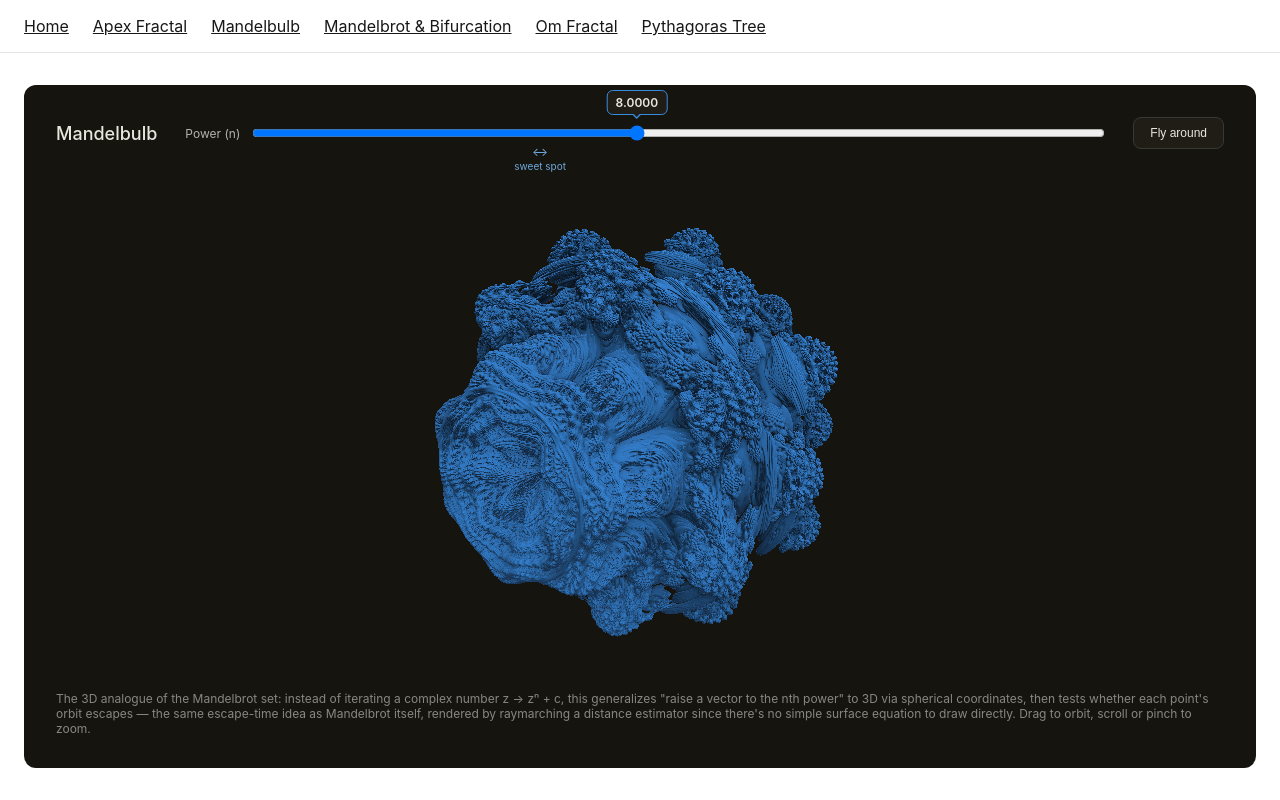
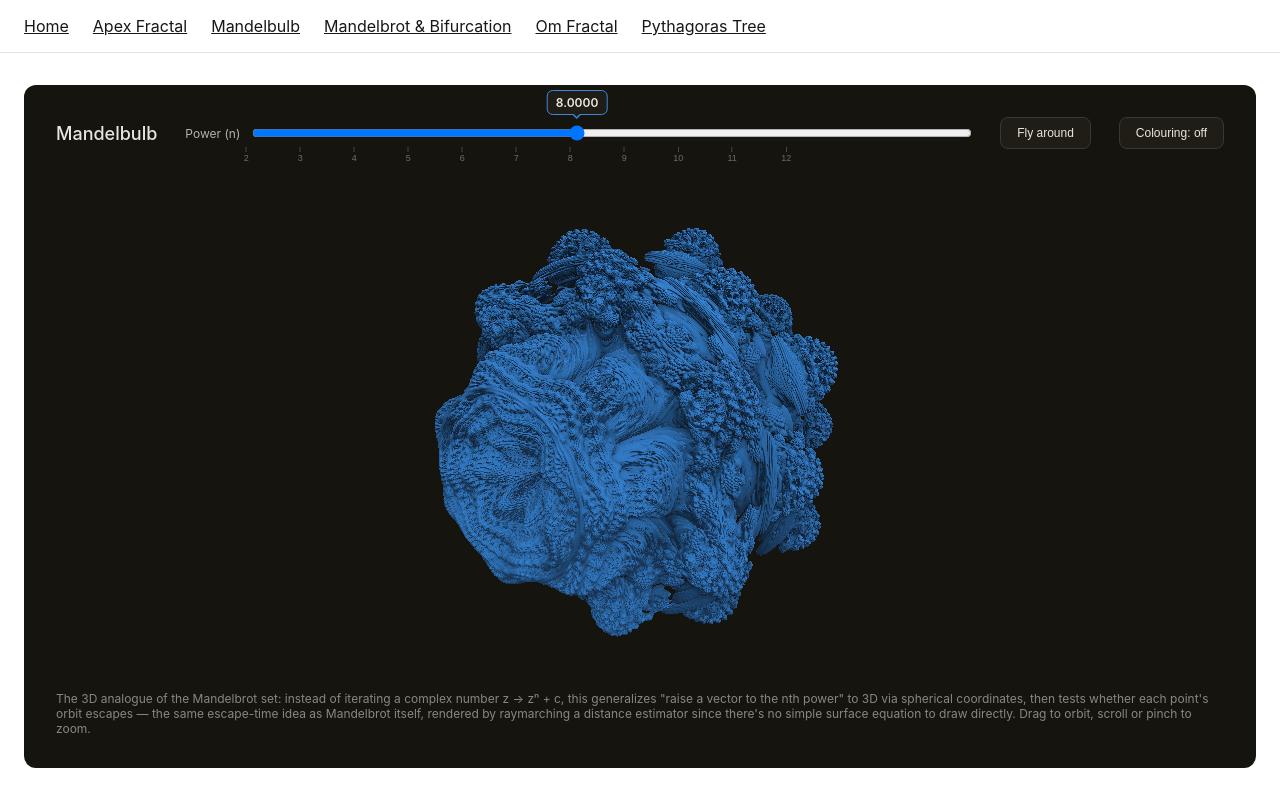
Before and after one commit to Robert-Rendell/robs-fractals, a Next.js app: page /mandelbulb in a window 1280 px wide. Built offline with nearby package versions, Linux system fonts and the light colour scheme.

Commit message:
Add scrollbar markers mandelbulb

```diff
--- a/src/app/mandelbulb/Mandelbulb.tsx
+++ b/src/app/mandelbulb/Mandelbulb.tsx
@@ -8,8 +8,7 @@ type Vec3 = [number, number, number];
 
 const POWER_MIN = 2;
 const POWER_MAX = 69;
-const SWEET_SPOT_MIN = 3;
-const SWEET_SPOT_MAX = 10;
+const POWER_TICKS = [2, 3, 4, 5, 6, 7, 8, 9, 10, 11, 12];
 
 const INITIAL_ROT_X = 0.3;
 const INITIAL_ROT_Y = 0.6;
@@ -63,18 +62,33 @@ export default function Mandelbulb() {
   const powerRef = useRef<HTMLInputElement>(null);
   const powerOutRef = useRef<HTMLSpanElement>(null);
   const powerTooltipRef = useRef<HTMLDivElement>(null);
+  const tickMarksRef = useRef<HTMLDivElement>(null);
   const flyButtonRef = useRef<HTMLButtonElement>(null);
+  const colorButtonRef = useRef<HTMLButtonElement>(null);
 
   useEffect(() => {
     const viewportEl = viewportRef.current;
     const powerInputEl = powerRef.current;
     const powerTooltipEl = powerTooltipRef.current;
+    const tickMarksEl = tickMarksRef.current;
     const flyButtonEl = flyButtonRef.current;
-    if (!viewportEl || !powerInputEl || !powerTooltipEl || !flyButtonEl) return;
+    const colorButtonEl = colorButtonRef.current;
+    if (
+      !viewportEl ||
+      !powerInputEl ||
+      !powerTooltipEl ||
+      !tickMarksEl ||
+      !flyButtonEl ||
+      !colorButtonEl
+    ) {
+      return;
+    }
     const viewport: HTMLDivElement = viewportEl;
     const powerInput: HTMLInputElement = powerInputEl;
     const powerTooltip: HTMLDivElement = powerTooltipEl;
+    const tickMarks: HTMLDivElement = tickMarksEl;
     const flyButton: HTMLButtonElement = flyButtonEl;
+    const colorButton: HTMLButtonElement = colorButtonEl;
 
     let disposed = false;
     const cleanupFns: Array<() => void> = [];
@@ -93,6 +107,7 @@ export default function Mandelbulb() {
       let flying = false;
       let flyRafId = 0;
       let flyTime = 0;
+      let colorful = false;
       const activePointers = new Map<number, { x: number; y: number }>();
       let lastPinchDist: number | null = null;
 
@@ -120,6 +135,7 @@ export default function Mandelbulb() {
         uCamForward: { value: new THREE.Vector3() },
         uPower: { value: power },
         uTanHalfFov: { value: Math.tan(((50 * Math.PI) / 180) / 2) },
+        uColorful: { value: 0 },
       };
 
       const material = new THREE.ShaderMaterial({
@@ -233,11 +249,32 @@ export default function Mandelbulb() {
         positionTooltip();
       }
 
-      const onPowerInput = () => {
-        power = sliderPosToPower(Number(powerInput.value));
+      function updateFromPower() {
         uniforms.uPower.value = power;
         updatePowerDisplay();
         render();
+      }
+
+      const onPowerInput = () => {
+        power = sliderPosToPower(Number(powerInput.value));
+        updateFromPower();
+      };
+
+      // Used by tick-mark clicks (not the slider's own input event) to jump
+      // to a specific power — this is the only path that writes back to
+      // powerInput.value, so live dragging never round-trips through
+      // powerToSliderPos/sliderPosToPower and drifts.
+      function applyPower(newPower: number) {
+        power = newPower;
+        powerInput.value = String(powerToSliderPos(newPower));
+        updateFromPower();
+      }
+
+      const onTickClick = (e: MouseEvent) => {
+        const target = e.target as HTMLElement;
+        const tickEl = target.closest("[data-power]") as HTMLElement | null;
+        if (!tickEl) return;
+        applyPower(Number(tickEl.dataset.power));
       };
 
       function flyStep() {
@@ -267,6 +304,14 @@ export default function Mandelbulb() {
         }
       };
 
+      const onColorToggle = () => {
+        colorful = !colorful;
+        uniforms.uColorful.value = colorful ? 1 : 0;
+        colorButton.textContent = colorful ? "Colouring: on" : "Colouring: off";
+        colorButton.setAttribute("aria-pressed", String(colorful));
+        render();
+      };
+
       renderer.domElement.addEventListener("pointerdown", onPointerDown);
       window.addEventListener("pointermove", onPointerMove);
       window.addEventListener("pointerup", onPointerUp);
@@ -274,6 +319,8 @@ export default function Mandelbulb() {
       renderer.domElement.addEventListener("wheel", onWheel, { passive: false });
       powerInput.addEventListener("input", onPowerInput);
       flyButton.addEventListener("click", onFlyToggle);
+      colorButton.addEventListener("click", onColorToggle);
+      tickMarks.addEventListener("click", onTickClick);
 
       const resizeObserver = new ResizeObserver(() => {
         const width = viewport.clientWidth;
@@ -302,6 +349,8 @@ export default function Mandelbulb() {
         renderer.domElement.removeEventListener("wheel", onWheel);
         powerInput.removeEventListener("input", onPowerInput);
         flyButton.removeEventListener("click", onFlyToggle);
+        colorButton.removeEventListener("click", onColorToggle);
+        tickMarks.removeEventListener("click", onTickClick);
         geometry.dispose();
         material.dispose();
         renderer.dispose();
@@ -336,19 +385,20 @@ export default function Mandelbulb() {
               <div ref={powerTooltipRef} className={styles.tooltip}>
                 8.0000
               </div>
-              <div
-                className={styles.sweetSpot}
-                style={{
-                  left: `${(powerToSliderPos(SWEET_SPOT_MIN) / SLIDER_MAX) * 100}%`,
-                  width: `${
-                    ((powerToSliderPos(SWEET_SPOT_MAX) - powerToSliderPos(SWEET_SPOT_MIN)) /
-                      SLIDER_MAX) *
-                    100
-                  }%`,
-                }}
-              >
-                <span className={styles.sweetSpotArrow}>↔</span>
-                <span>sweet spot</span>
+              <div ref={tickMarksRef} className={styles.tickMarks}>
+                {POWER_TICKS.map((n) => (
+                  <button
+                    key={n}
+                    type="button"
+                    className={styles.tick}
+                    data-power={n}
+                    aria-label={`Set power to ${n}`}
+                    style={{ left: `${(powerToSliderPos(n) / SLIDER_MAX) * 100}%` }}
+                  >
+                    <span className={styles.tickLine} />
+                    <span className={styles.tickLabel}>{n}</span>
+                  </button>
+                ))}
               </div>
             </div>
             <span ref={powerOutRef}>8.0000</span>
@@ -357,10 +407,18 @@ export default function Mandelbulb() {
         <button
           ref={flyButtonRef}
           type="button"
-          className={styles.flyButton}
+          className={styles.toggleButton}
           aria-pressed="false"
         >
           Fly around
+        </button>
+        <button
+          ref={colorButtonRef}
+          type="button"
+          className={styles.toggleButton}
+          aria-pressed="false"
+        >
+          Colouring: off
         </button>
       </div>
       <div ref={viewportRef} className={styles.viewport} />
--- a/src/app/mandelbulb/mandelbulb.module.css
+++ b/src/app/mandelbulb/mandelbulb.module.css
@@ -123,24 +123,51 @@
   margin-top: -1px;
 }
 
-.sweetSpot {
+.tickMarks {
+  display: none;
   position: absolute;
   top: 100%;
   left: 0;
-  margin-top: 4px;
+  width: 100%;
+  height: 20px;
+  margin-top: 6px;
+}
+
+.tick {
+  position: absolute;
+  top: 0;
+  transform: translateX(-50%);
   display: flex;
   flex-direction: column;
   align-items: center;
-  gap: 1px;
-  font-size: 10px;
-  line-height: 1.2;
-  color: #6fa8dc;
-  white-space: nowrap;
-  pointer-events: none;
+  gap: 2px;
+  padding: 4px 6px;
+  margin: -4px -6px;
+  background: none;
+  border: none;
+  cursor: pointer;
 }
 
-.sweetSpotArrow {
-  font-size: 12px;
+.tickLine {
+  width: 1px;
+  height: 5px;
+  background: #4a4840;
+}
+
+.tickLabel {
+  font-size: 9px;
+  color: #6f6d66;
+  line-height: 1;
+}
+
+.tick:hover .tickLine,
+.tick:focus-visible .tickLine {
+  background: #378add;
+}
+
+.tick:hover .tickLabel,
+.tick:focus-visible .tickLabel {
+  color: #378add;
 }
 
 .hint {
@@ -149,7 +176,7 @@
   margin: 14px 0 0;
 }
 
-.flyButton {
+.toggleButton {
   flex-shrink: 0;
   align-self: flex-start;
   padding: 8px 16px;
@@ -164,11 +191,11 @@
   transition: background 0.15s ease, border-color 0.15s ease, color 0.15s ease;
 }
 
-.flyButton:hover {
+.toggleButton:hover {
   border-color: #378add;
 }
 
-.flyButton[aria-pressed="true"] {
+.toggleButton[aria-pressed="true"] {
   background: #378add;
   border-color: #378add;
   color: #16140f;
@@ -208,4 +235,8 @@
   .tooltip {
     display: block;
   }
+
+  .tickMarks {
+    display: block;
+  }
 }
--- a/src/app/mandelbulb/mandelbulbShader.ts
+++ b/src/app/mandelbulb/mandelbulbShader.ts
@@ -24,6 +24,7 @@ uniform vec3 uCamUp;
 uniform vec3 uCamForward;
 uniform float uPower;
 uniform float uTanHalfFov;
+uniform float uColorful;
 
 float mandelbulbDE(vec3 pos) {
   vec3 z = pos;
@@ -42,6 +43,29 @@ float mandelbulbDE(vec3 pos) {
     z += pos;
   }
   return 0.5 * log(max(r, 1e-6)) * r / max(dr, 1e-6);
+}
+
+// Re-runs the same iteration as mandelbulbDE, once, at the final hit point,
+// tracking the closest each axis of z ever got to zero along the orbit (the
+// classic "orbit trap" technique). Kept separate from mandelbulbDE so the
+// raymarch loop and normal estimation — which call the distance estimator
+// many times per pixel — don't pay for this extra bookkeeping.
+vec3 mandelbulbOrbitTrap(vec3 pos) {
+  vec3 z = pos;
+  vec3 trap = vec3(1e10);
+  for (int i = 0; i < 10; i++) {
+    float r = length(z);
+    if (r > 2.0) break;
+    trap = min(trap, abs(z));
+    float theta = acos(clamp(z.z / r, -1.0, 1.0));
+    float phi = atan(z.y, z.x);
+    float zr = pow(r, uPower);
+    theta *= uPower;
+    phi *= uPower;
+    z = zr * vec3(sin(theta) * cos(phi), sin(theta) * sin(phi), cos(theta));
+    z += pos;
+  }
+  return trap;
 }
 
 vec3 estimateNormal(vec3 p) {
@@ -88,6 +112,11 @@ void main() {
   float diff = max(dot(n, lightDir), 0.0);
   float ao = 1.0 - float(steps) / float(MAX_STEPS);
   vec3 baseColor = vec3(0.22, 0.54, 0.87);
+  if (uColorful > 0.5) {
+    vec3 trap = mandelbulbOrbitTrap(p);
+    float t2 = (trap.x + trap.y + trap.z) / 3.0;
+    baseColor = 0.5 + 0.5 * cos(6.28318 * (vec3(0.0, 0.33, 0.67) + t2 * 2.5));
+  }
   vec3 color = baseColor * (0.15 + 0.85 * diff) * (0.4 + 0.6 * ao);
   float rim = pow(1.0 - max(dot(n, -rd), 0.0), 2.5);
   color += rim * vec3(0.3, 0.5, 0.8) * 0.5;
```
